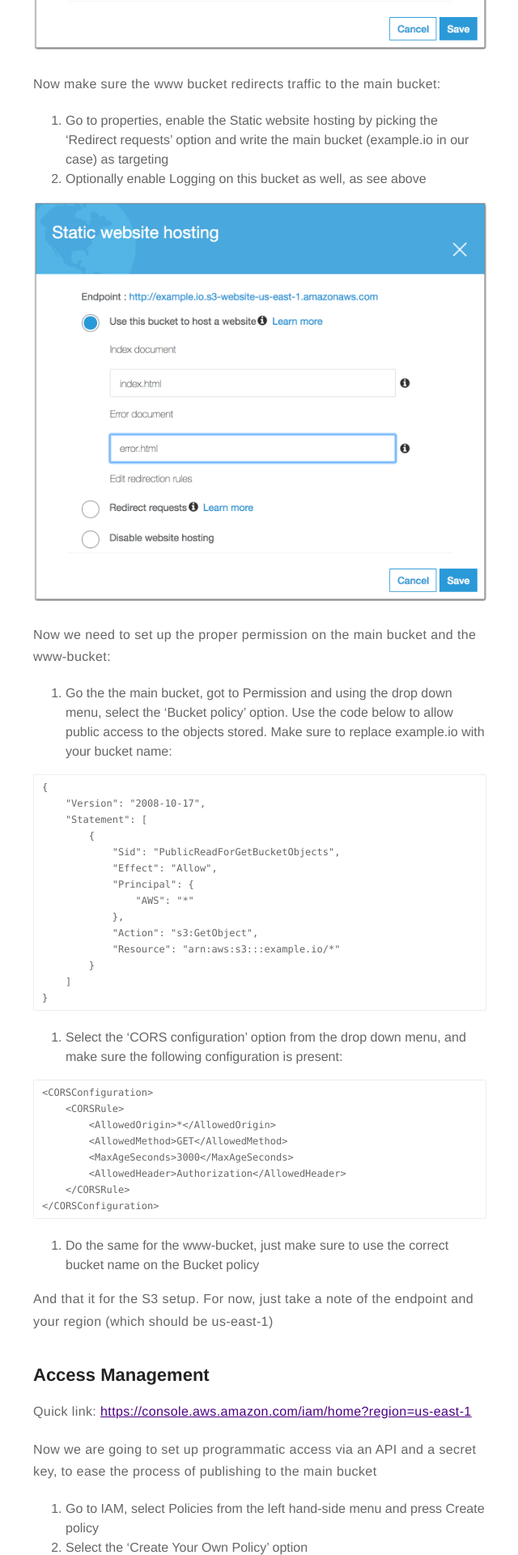
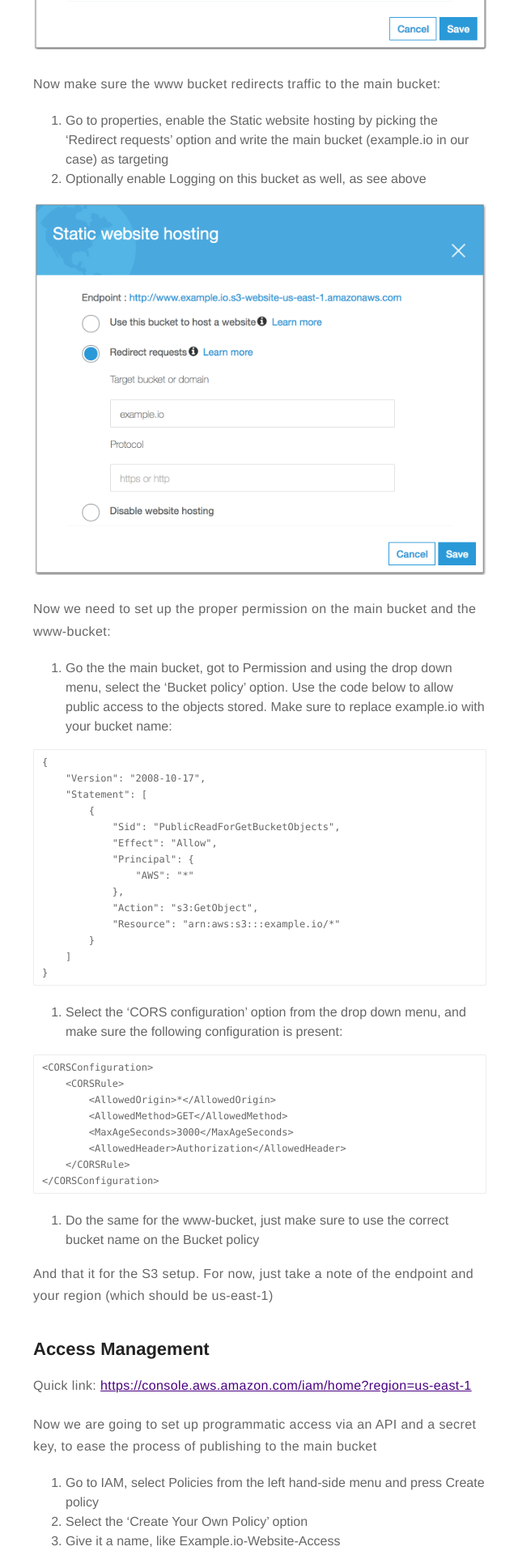
Before and after one commit to anthonymonori/website, a Jekyll site: the page built from _posts/2017-01-30-jekyll-amazon-guide.md, in a window 1280 px wide. Shown: the part 2385-4305 px from the top of the page at 81% size, without its empty margins (319-959 px from the left). Built offline with Jekyll 4.4.1, drawn with Linux system fonts in a browser that asks for light colours.

Commit message:
Updated image

```diff
--- a/_posts/2017-01-30-jekyll-amazon-guide.md
+++ b/_posts/2017-01-30-jekyll-amazon-guide.md
@@ -50,7 +50,7 @@ Now make sure the www bucket redirects traffic to the main bucket:
 1. Go to properties, enable the Static website hosting by picking the 'Redirect requests' option and write the main bucket (example.io in our case) as targeting
 2. Optionally enable Logging on this bucket as well, as see above
 
-![How to redirect traffic from www-bucket to main-bucket](/assets/images/posts/jekyll-amazon-guide/s3-bucket-static-website.png)
+![How to redirect traffic from www-bucket to main-bucket](/assets/images/posts/jekyll-amazon-guide/s3-bucket-redirect-to-main.png)
 
 Now we need to set up the proper permission on the main bucket and the www-bucket:
 1. Go the the main bucket, got to Permission and using the drop down menu, select the 'Bucket policy' option. Use the code below to allow public access to the objects stored. Make sure to replace example.io with your bucket name:
```
